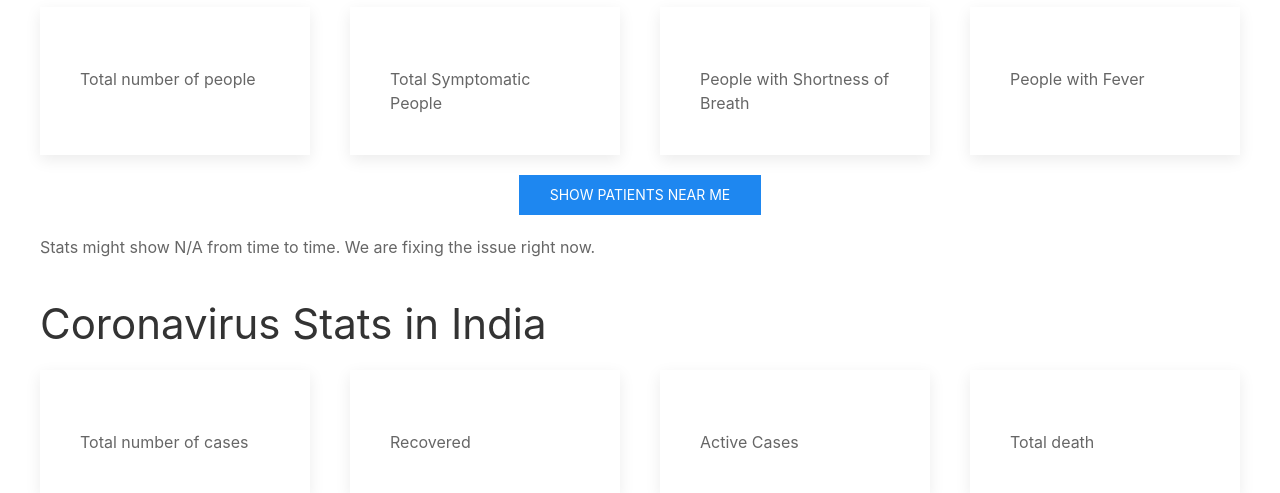
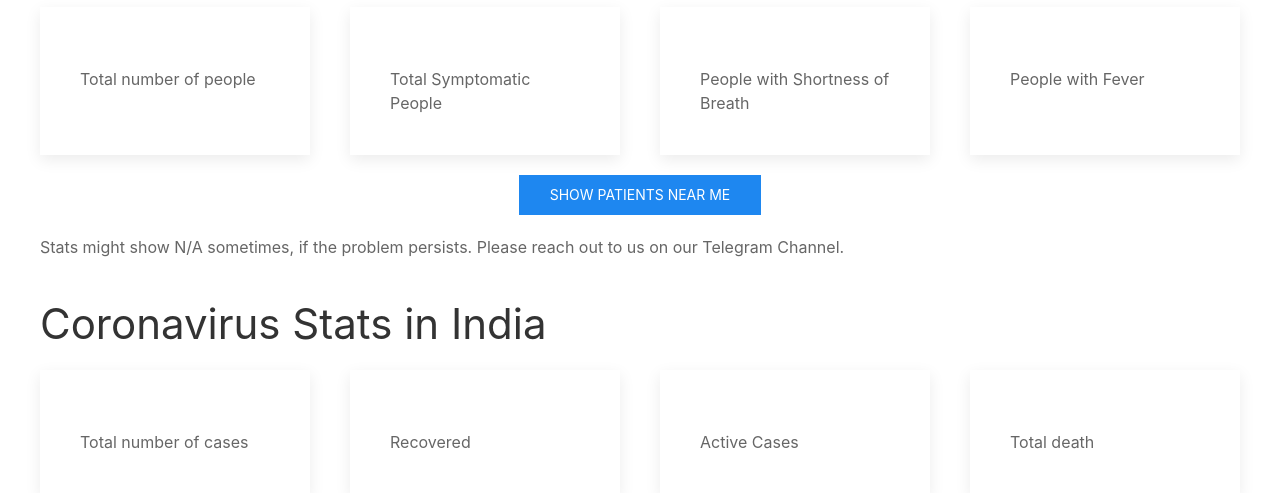
Before and after one commit to Podnet/Fight-Covid19, a Django app: template fight_covid19/templates/pages/home.html in a window 1280 px wide. Shown: the part 710-1203 px from the top of the page. Run offline with Django 3.2, Linux system fonts and the light colour scheme; the template is opened without the code that fills it, so the values that code supplies are empty; parts of the project's set-up code (start-up, migrations or seed data) failed here and were passed over; some libraries are stand-ins or nearby versions.

Commit message:
Changed text

```diff
--- a/fight_covid19/templates/pages/home.html
+++ b/fight_covid19/templates/pages/home.html
@@ -93,7 +93,7 @@
     <p id="longitude" style="display: none;"><b>Longitude</b>: </p>
     <p id="infected_patients" style="display: none;"><b>Covid19 Infected Patients</b>: N/A </p>
     <p id="symptomatic_patients" style="display: none;"><b>Symptomatic Patients</b>: N/A</p>
-    <p>Stats might show N/A from time to time. We are fixing the issue right now.</p>
+    <p>Stats might show N/A sometimes, if the problem persists. Please reach out to us on our Telegram Channel.</p>
   </div>
 
   <h1>Coronavirus Stats in India</h1>
```
